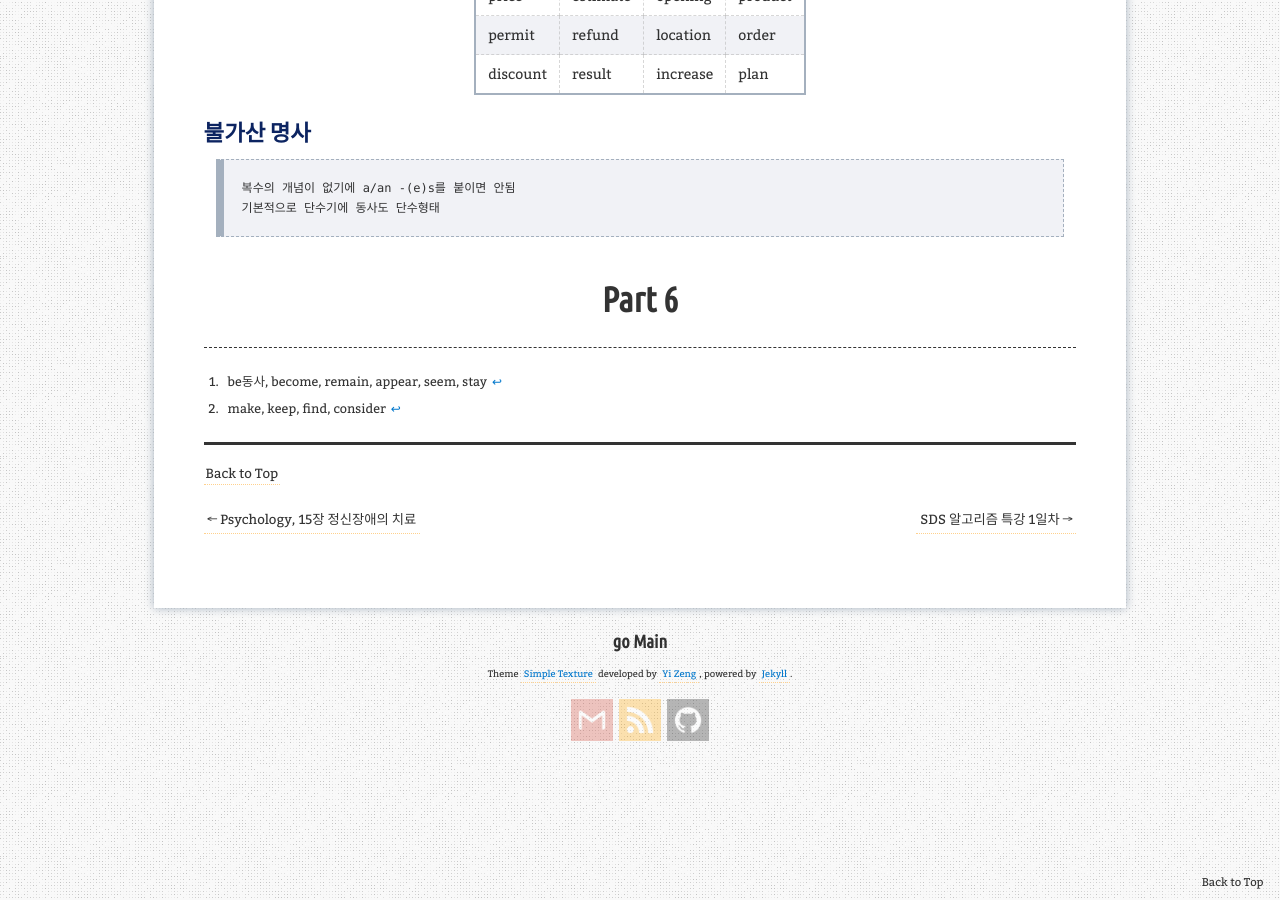
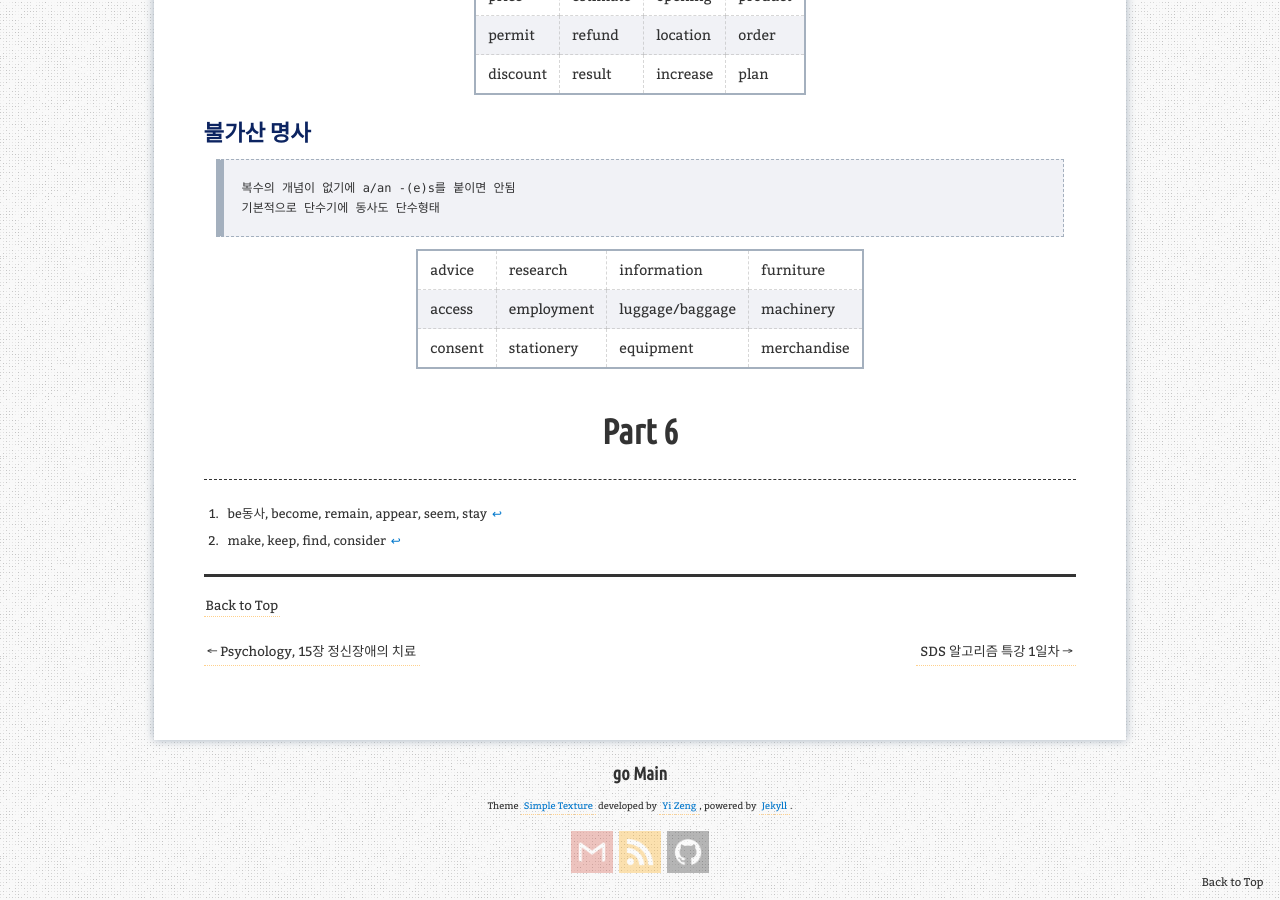
Before and after one commit to aristohyun/aristohyun.github.io, a Jekyll site: the page built from _posts/2021-12-31-TOEIC.md, in a window 1280 px wide and 900 px high, scrolled down 2542 px. Built offline with Jekyll 4.4.1, drawn with Linux system fonts in a browser that asks for light colours; comment, search, counter and statistics services are not loaded.

Commit message:
Update 2021-12-31-TOEIC.md

```diff
--- a/_posts/2021-12-31-TOEIC.md
+++ b/_posts/2021-12-31-TOEIC.md
@@ -81,7 +81,6 @@ redirect_from:
 
 > 단수명사에는 a/an을 복수명사에는 -(e)s를 반드시 표기해야함
 
-|:------:|:-------:|:------:|:-------:|
 | price | estimate | opening | product |
 | permit | refund | location | order |
 | discount | result | increase | plan |
@@ -93,6 +92,9 @@ redirect_from:
 > 기본적으로 단수기에 동사도 단수형태
 
 
+| advice | research | information | furniture |
+| access | employment | luggage/baggage | machinery |
+| consent | stationery | equipment | merchandise |
 
 
 
```
